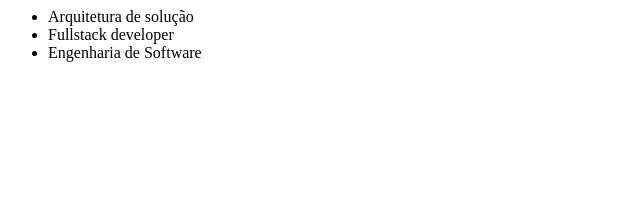
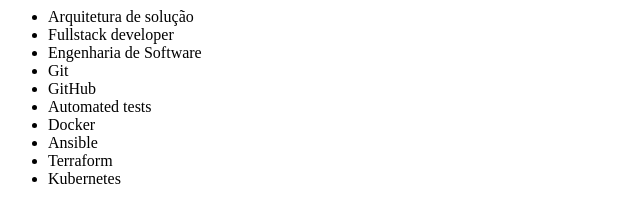
Before and after one commit to andreza-m/portal, a plain HTML site: page index.html in a window 1280 px wide. Shown: the whole page, without its empty margins (0-640 px from the left). Drawn offline with Linux system fonts and the light colour scheme.

Commit message:
criando commit direto

```diff
--- a/index.html
+++ b/index.html
@@ -5,6 +5,13 @@
       <li>Arquitetura de solução</li>
       <li>Fullstack developer</li>
       <li>Engenharia de Software</li>
+      <li>Git</li>
+      <li>GitHub</li>
+      <li>Automated tests</li>
+      <li>Docker</li>
+      <li>Ansible</li>
+      <li>Terraform</li>
+      <li>Kubernetes</li>
     <ul>
   </body>
 </html>
```
Also changed, not shown: 1 other file.
